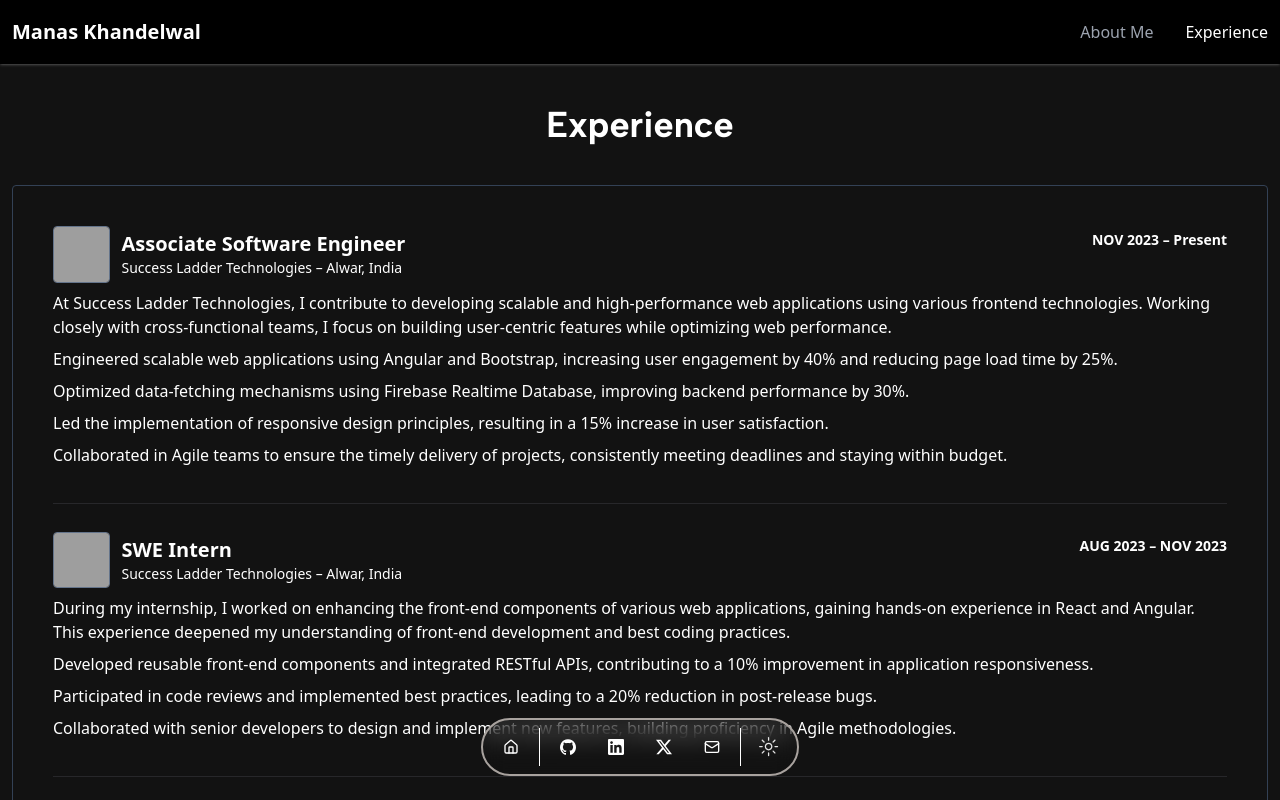
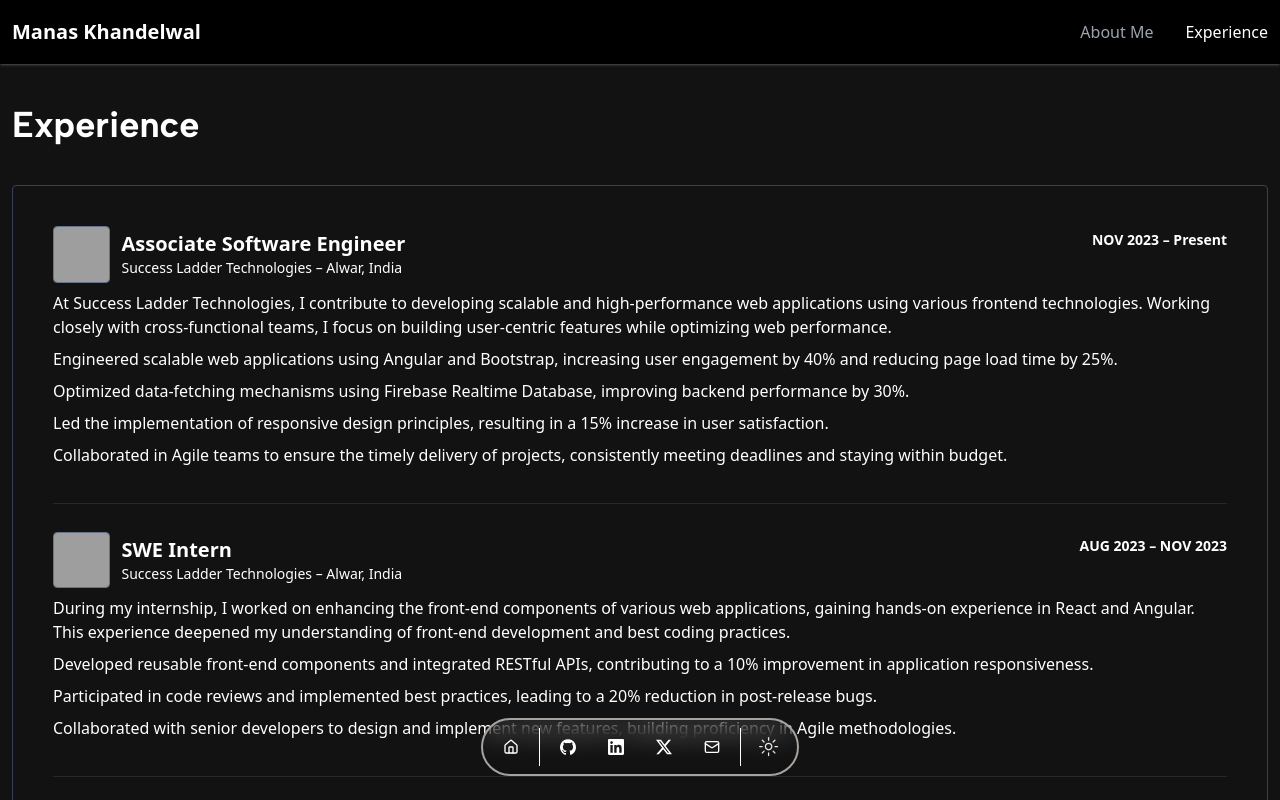
Before and after one commit to mkosssd/manaskhandelwal, a Next.js app: page /experience in a window 1280 px wide. Shown: the top 800 px of the page. Built offline with nearby package versions, Linux system fonts and the light colour scheme; grey boxes are pictures that could not be loaded.

Commit message:
code update

```diff
--- a/app/(root)/experience/page.tsx
+++ b/app/(root)/experience/page.tsx
@@ -12,7 +12,7 @@ function page() {
         <>
             <section className='py-10'>
                 <div className="container">
-                    <div className='text-center'>
+                    <div className='max-md:text-center'>
                         <h1 className='text-4xl font-albert-sans font-bold'>Experience</h1>
                     </div>
                 </div>
```
